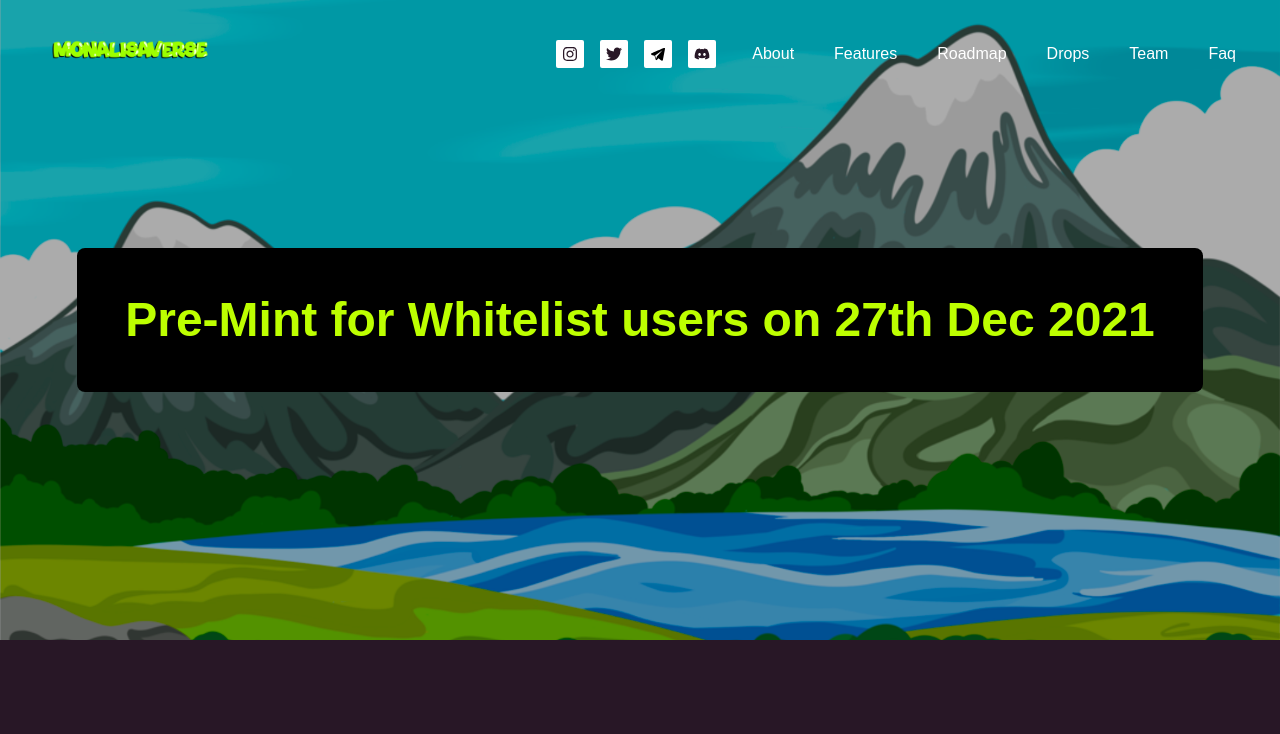
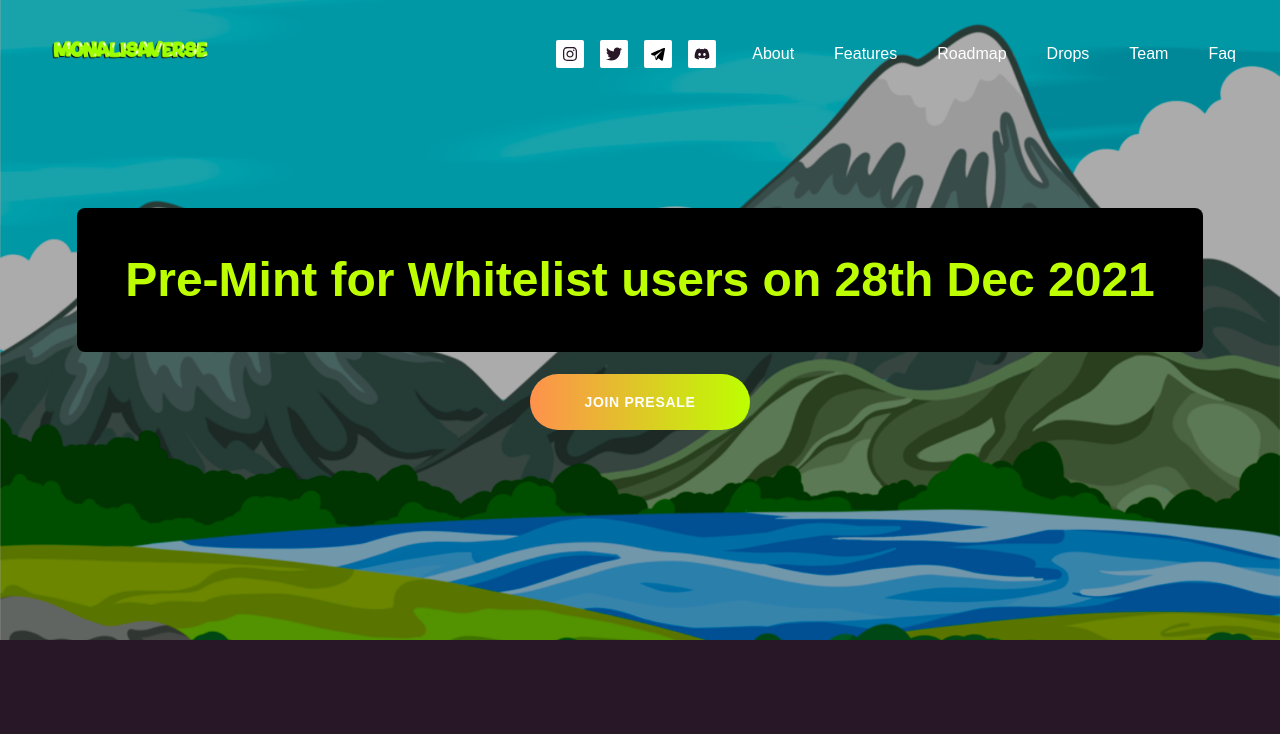
Before and after one commit to lionft/monalisaverse, a React (Create React App) app: page / in a window 1280 px wide. Shown: the top 734 px of the page. Built offline with nearby package versions, Linux system fonts and the light colour scheme.

Commit message:
presale added

```diff
--- a/src/components/Hero.js
+++ b/src/components/Hero.js
@@ -136,8 +136,17 @@ const Hero = () => {
         <div className='relative'>
           <div className='relative mx-auto mt-0 z-10'>
             <h1 className='text-center sm:text-2xl lg:text-5xl font-bold text-primary stroke-current bg-black p-6 lg:p-12 rounded-lg'>
-              Pre-Mint for Whitelist users on 27th Dec 2021
+              Pre-Mint for Whitelist users on 28th Dec 2021
             </h1>
+            <div className='btn-gradient p-0.5 btn-animate w-56 mx-auto mt-5'>
+              <a
+                className='uppercase text-default font-bold text-sm tracking-wider h-14 px-8 flex justify-center items-center btn-bg-gradient focus:outline-none'
+                href='https://docs.google.com/forms/d/e/1FAIpQLSdYzJJbgeYTxiCzvEO7xxHpK661ujKi9jSCWbzXN2fq4UKguA/viewform?usp=pp_url'
+                target='_blank'
+              >
+                <span>Join Presale</span>
+              </a>
+            </div>
             {/* <div className='relative text-center flex flex-col'>
               <h3 className='font-bold text-default lg:text-4xl'>
                 {data.totalSupply} / {CONFIG.MAX_SUPPLY}
```
